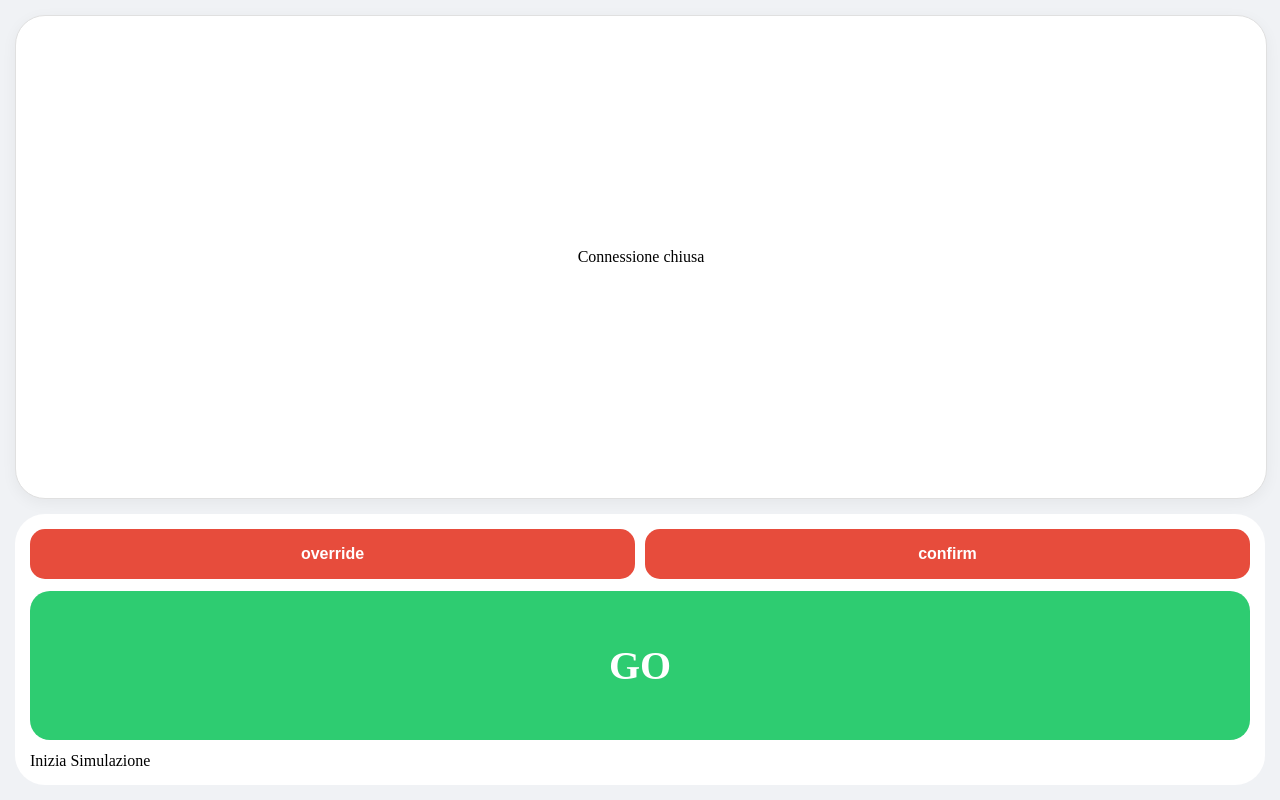
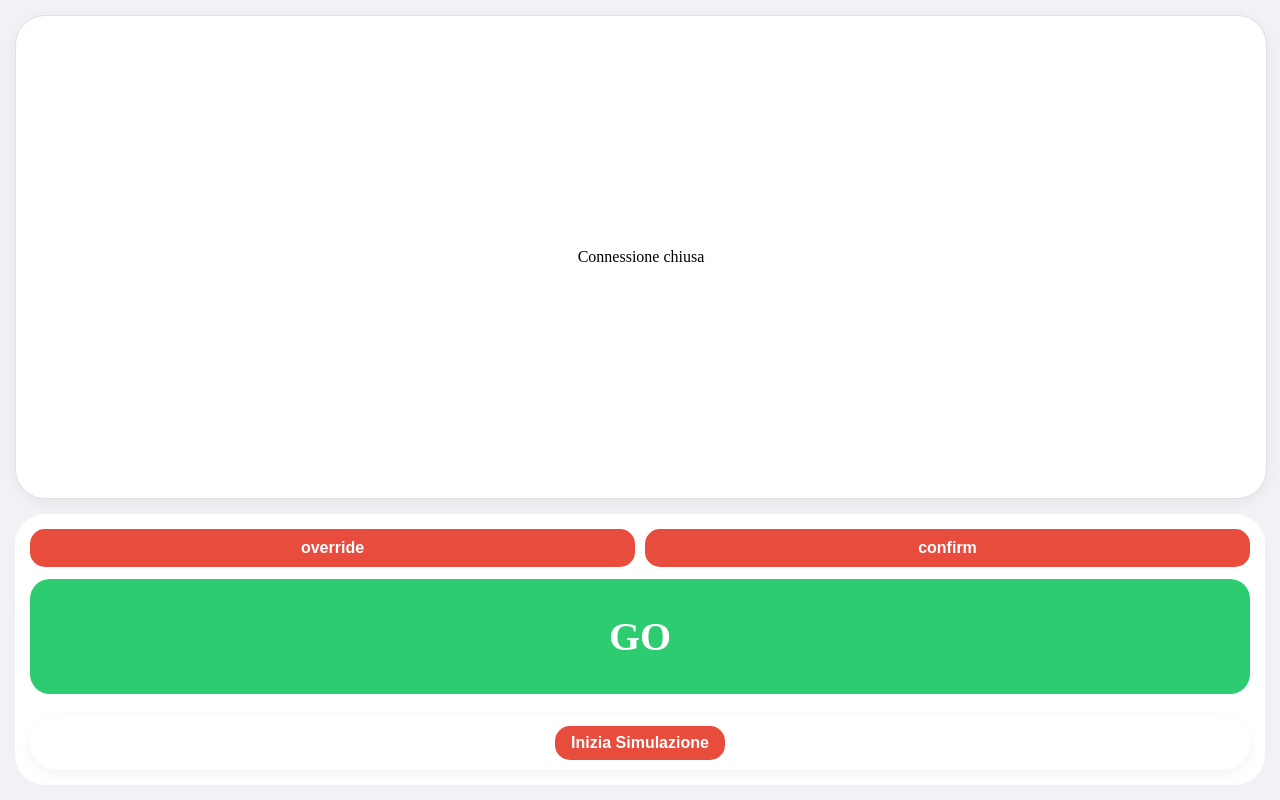
Before and after one commit to Karma177/TeamNumero4-VShuttle, a plain HTML site: page front_end/index.html in a window 1280 px wide. Drawn offline with Linux system fonts and the light colour scheme.

Commit message:
frontend

```diff
--- a/front_end/css/style.css
+++ b/front_end/css/style.css
@@ -72,6 +72,28 @@
     text-transform: uppercase;
 }
 
+#startsim {
+    display: flex;
+    justify-content: center;
+    align-items: center;
+    background-color: white;
+    border-radius: 30px;
+    padding: 10px;
+    margin-top: 10px;
+    box-shadow: 0 4px 15px rgba(0,0,0,0.05);
+}
+
+#startsim button {
+    border: none;
+    border-radius: 15px;
+    background-color: #e74c3c;
+    color: white;
+    font-weight: bold;
+    font-size: 1rem;
+    cursor: pointer;
+    padding: 8px 16px;
+}
+
 /* Classe per nascondere e far espandere i bottoni */
 .hidden {
     display: none;          /* Rimuove l'elemento dal layout */
--- a/front_end/index.html
+++ b/front_end/index.html
@@ -18,7 +18,7 @@
             <button id="confirm">confirm</button>
         </div>
     <div id="action" class="sim"> GO </div>
-    <div class = "manuale"> Inizia Simulazione </div>
-</div>
+    <div id="startsim" class = "manuale"> <button>Inizia Simulazione </button></div>
+    </div>
 </body>
 </html>
--- a/front_end/script/script.js
+++ b/front_end/script/script.js
@@ -90,11 +90,44 @@
     stato.textContent = text;
 }
 
+// modalità utente: 'manuale' o 'sim'
+let currentMode = 'manuale';
+
+function setMode(mode) {
+    currentMode = mode;
+    const manualEls = document.querySelectorAll('.manuale');
+    const simEls = document.querySelectorAll('.sim');
+
+    if (mode === 'manuale') {
+        manualEls.forEach(el => el.classList.remove('hidden'));
+        simEls.forEach(el => el.classList.add('hidden'));
+    } else if (mode === 'sim') {
+        manualEls.forEach(el => el.classList.add('hidden'));
+        simEls.forEach(el => el.classList.remove('hidden'));
+    }
+}
+
 // apertura automatica al caricamento della pagina
 window.addEventListener('load', () => {
     initWebSocket();
+
+    // iniziamo in modalità manuale
+    setMode('manuale');
+
     const actionBtn = document.getElementById('action');
     if (actionBtn) {
-        actionBtn.addEventListener('click', startSimulation);
+        actionBtn.addEventListener('click', () => {
+            // al click su GO passa in modalità simulazione e invia richiesta
+            setMode('sim');
+            startSimulation();
+        });
+    }
+
+    const startSimBtn = document.querySelector('#startsim button');
+    if (startSimBtn) {
+        startSimBtn.addEventListener('click', () => {
+            setMode('sim');
+            startSimulation();
+        });
     }
 });
```
